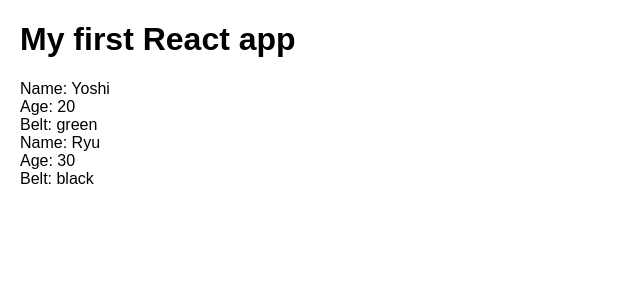
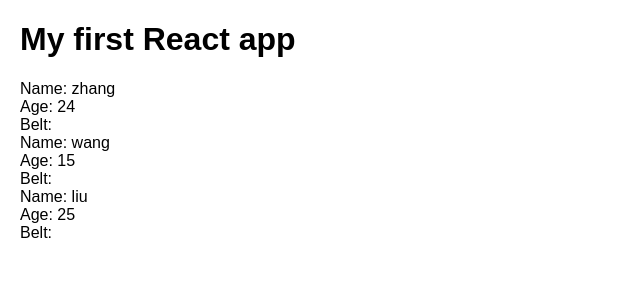
Before and after one commit to no744634936/learn_react, a React (Create React App) app: page / in a window 1280 px wide. Shown: the top 300 px of the page, without its empty margins (0-640 px from the left). Built offline with nearby package versions, Linux system fonts and the light colour scheme.

Commit message:
outputting list

```diff
--- a/src/App.js
+++ b/src/App.js
@@ -2,12 +2,19 @@
 import Ninjas from './Ninjas'
 
 class App extends Component {
+  //将数组传给子component
+  state={
+    ninjas:[
+      {name:"zhang",age:24,id:1},
+      {name:"wang",age:15,id:2},
+      {name:"liu",age:25,id:26}
+    ]
+  }
   render() {
     return (
       <div className="App">
         <h1>My first React app</h1>
-        <Ninjas name="Yoshi" age="20" belt="green" />
-        <Ninjas name="Ryu" age="30" belt="black" />
+        <Ninjas ninjas={this.state.ninjas}/>
       </div>
     );
   }
--- a/src/Ninjas.js
+++ b/src/Ninjas.js
@@ -3,14 +3,23 @@
 class Ninjas extends Component{
   render(){
     // console.log(this.props);
-    const { name, age, belt } = this.props;
-    return (
-      <div className="ninja">
-        <div>Name: { name }</div>
-        <div>Age: { age }</div>
-        <div>Belt: { belt }</div>
+    const { ninjas } = this.props;
+    const ninjaList=ninjas.map((ninja,index)=>{
+      return (
+        <div className="ninja" key={index}>
+          <div>Name: { ninja.name }</div>
+          <div>Age: { ninja.age }</div>
+          <div>Belt: {ninja.belt }</div>
+        </div>
+      )
+    });
+
+    return(
+      <div className="ninja-list">
+        {ninjaList}
       </div>
     )
+
   }
 }
 
```
